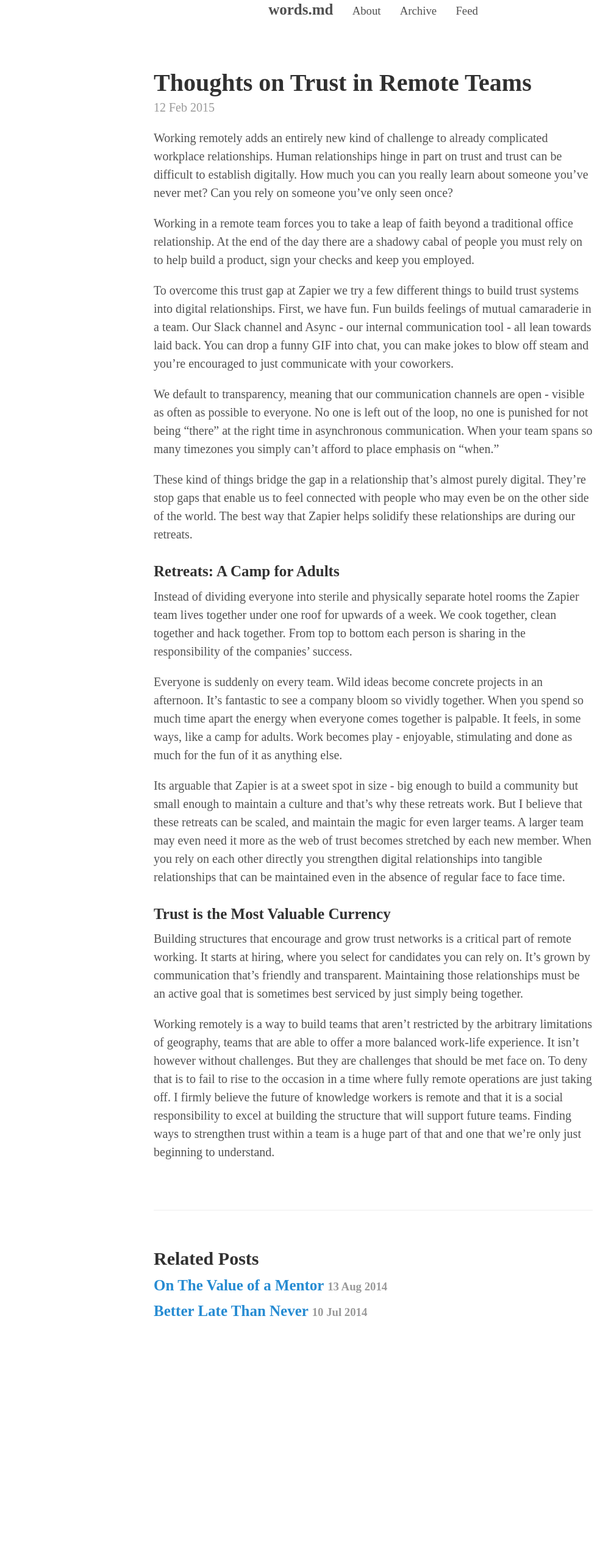
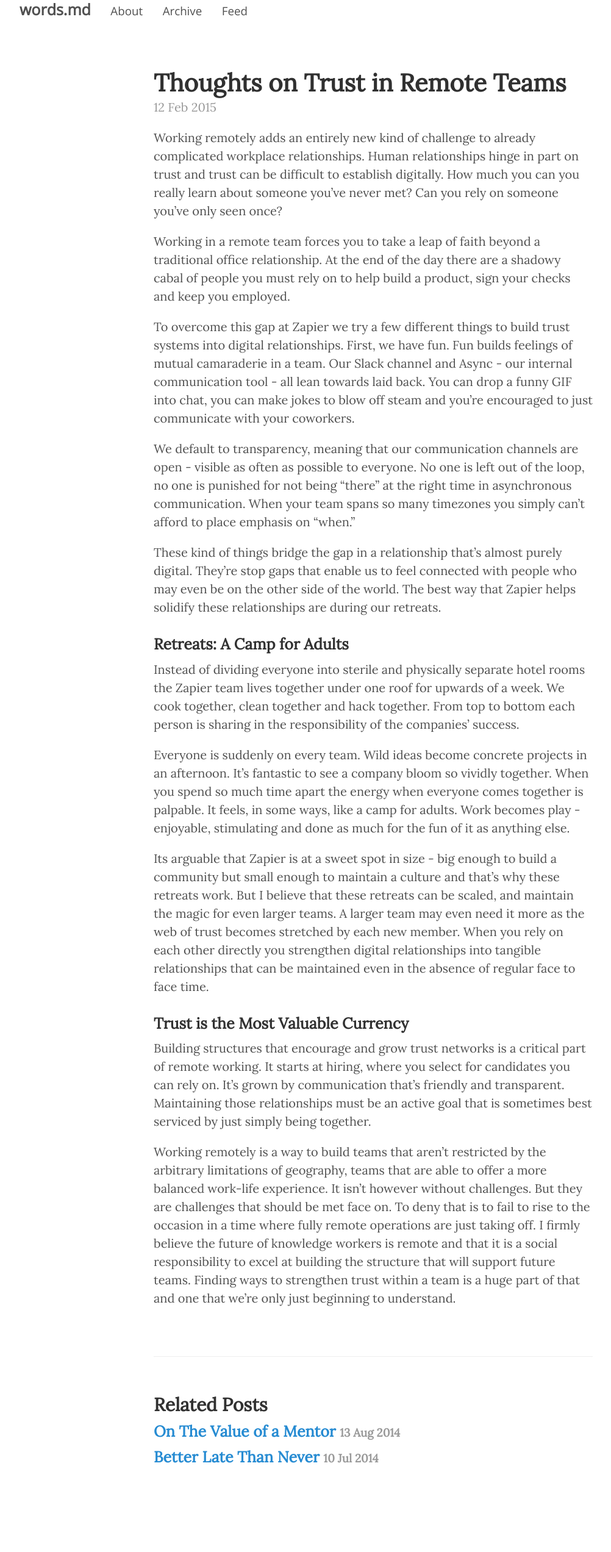
Before and after one commit to tjhils/oldblog, a Jekyll site: the page built from _posts/2015-02-12-thoughts-on-trust-in-remote-teams.md, in a window 1280 px wide. Shown: the whole page at 61% size, without its empty margins (28-1030 px from the left). Built offline with Jekyll 4.4.1, drawn with Linux system fonts in a browser that asks for light colours; Markdown is read by kramdown in place of the engine named in the settings; before the commit the page ends 2305 px from its top, so only the background shows below that.

Commit message:
switched to open sans / lora

```diff
--- a/_includes/head.html
+++ b/_includes/head.html
@@ -19,6 +19,8 @@
   <link rel="stylesheet" href="{{ site.baseurl }}public/css/syntax.css">
   <link rel="stylesheet" href="{{ site.baseurl }}public/css/hyde.css">
   <link rel="stylesheet" href="http://fonts.googleapis.com/css?family=PT+Sans:400,400italic,700|Abril+Fatface">
+  <link rel='stylesheet' href='http://fonts.googleapis.com/css?family=Open+Sans'>
+  <link rel='stylesheet' href='http://fonts.googleapis.com/css?family=Lora'>
 
   <!-- Icons -->
   <link rel="apple-touch-icon-precomposed" sizes="144x144" href="{{ site.baseurl }}public/apple-touch-icon-144-precomposed.png">
--- a/_posts/2015-02-12-thoughts-on-trust-in-remote-teams.md
+++ b/_posts/2015-02-12-thoughts-on-trust-in-remote-teams.md
@@ -7,7 +7,7 @@ Working remotely adds an entirely new kind of challenge to already complicated w
 
 Working in a remote team forces you to take a leap of faith beyond a traditional office  relationship. At the end of the day there are a shadowy cabal of people you must rely on to help build a product, sign your checks and keep you employed.
 
-To overcome this trust gap at Zapier we try a few different things to build trust systems into digital relationships. First, we have fun. Fun builds feelings of mutual camaraderie in a team. Our Slack channel and Async - our internal communication tool - all lean towards laid back. You can drop a funny GIF into chat, you can make jokes to blow off steam and you’re encouraged to just communicate with your coworkers.
+To overcome this gap at Zapier we try a few different things to build trust systems into digital relationships. First, we have fun. Fun builds feelings of mutual camaraderie in a team. Our Slack channel and Async - our internal communication tool - all lean towards laid back. You can drop a funny GIF into chat, you can make jokes to blow off steam and you’re encouraged to just communicate with your coworkers.
 
 We default to transparency, meaning that our communication channels are open - visible as often as possible to everyone. No one is left out of the loop, no one is punished for not being “there” at the right time in asynchronous communication. When your team spans so many timezones you simply can’t afford to place emphasis on “when.”
 
--- a/public/css/hyde.css
+++ b/public/css/hyde.css
@@ -33,7 +33,7 @@
 
 
 html {
-  font-family: 'Vollkorn', serif;
+  font-family: 'Lora', serif;
 }
 @media (min-width: 48em) {
   html {
@@ -47,8 +47,9 @@ html {
 }
 
 .masthead-title {
-  text-align: center;
-  font-family: 'Josefin Slab';
+  font-family: 'Open Sans', sans-serif;
+} a:hover {
+    text-decoration: none;
 }
 
 
--- a/public/css/poole.css
+++ b/public/css/poole.css
@@ -309,6 +309,7 @@ tbody tr:nth-child(odd) th {
 .masthead-title {
   margin-top: 0;
   margin-bottom: 0;
+  margin-left: 3rem;
   color: #505050;
 }
 .masthead-title a {
```
Also changed, not shown: 10 other files.
